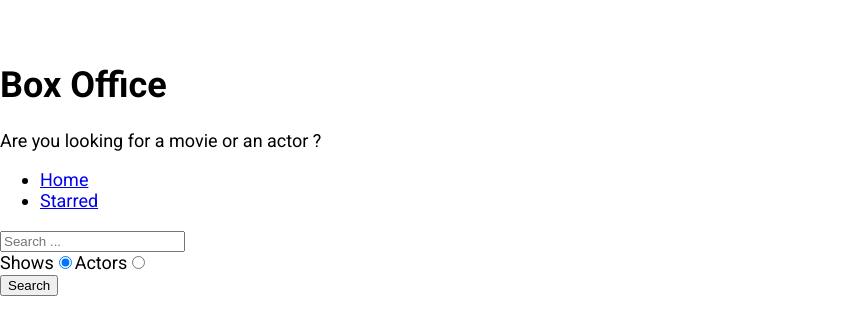
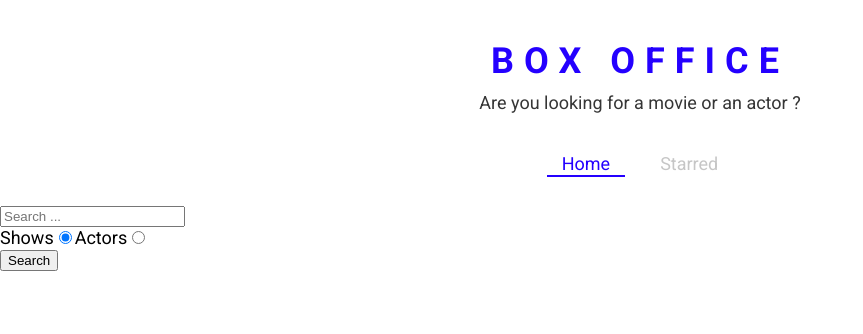
Before and after one commit to Mohamed-tahiri/Box-Office-React, a React (Create React App) app: page / in a window 1280 px wide. Shown: the top 334 px of the page, without its empty margins (0-863 px from the left). Built offline with nearby package versions, Linux system fonts and the light colour scheme.

Commit message:
defined theme for styled componenets and created a few styled components

```diff
--- a/src/App.js
+++ b/src/App.js
@@ -1,11 +1,21 @@
 import React from 'react';
 import { Switch , Route } from 'react-router-dom';
+import { ThemeProvider } from 'styled-components';
 import Home from './pages/Home';
 import Show from './pages/Show';
 import Starred from './pages/Starred';
 
+const theme = {
+  mainColors: {
+    blue:'#2400ff',
+    gray:'#c6c6c6',
+    dark:'#353535',
+  }
+}
+
 function App() {
   return (
+    <ThemeProvider theme={theme}>
       <Switch>
         <Route exact path="/">
           <Home />
@@ -22,7 +32,7 @@
           </div>
         </Route>
       </Switch>
-
+    </ThemeProvider>
   );
 }
 
--- a/src/components/Navs.js
+++ b/src/components/Navs.js
@@ -1,5 +1,6 @@
 import React from 'react';
-import { Link } from 'react-router-dom';
+import { useLocation } from 'react-router-dom';
+import { NavList , LinkStyled } from './Navs.styled'
 
 const LINKS = [
     {to:'/', text:'Home'},
@@ -8,13 +9,17 @@
 
 
 function Navs(){
+    const location = useLocation();
+
     return (
         <div>
-            <ul>
-                {
-                    LINKS.map(item =><li key={item.to}> <Link to={item.to}>{item.text}</Link> </li> )
-                }
-            </ul>
+            <NavList>
+                {LINKS.map(item =>(
+                    <li key={item.to}>
+                        <LinkStyled to={item.to} className={item.to === location.pathname ? 'active' : '' } >{item.text}</LinkStyled>
+                    </li>
+                ))}
+            </NavList>
         </div>
     );
 }
--- /dev/null
+++ b/src/components/Navs.styled.js
@@ -0,0 +1,41 @@
+import styled from "styled-components";
+import {Link} from 'react-router-dom'
+
+export const NavList = styled.ul`
+    display: flex;
+    justify-content: center;
+    list-style: none;
+    margin: 0 0 30px;
+    padding: 0;
+`
+
+export const LinkStyled = styled(Link)`
+    margin: 0 10px;
+    padding: 3px 15px;
+    position: relative;
+    text-decoration: none;
+    color: ${({theme}) => theme.mainColors.gray };
+    &.active {
+        color: ${({theme}) => theme.mainColors.blue };
+        &:after {
+            content: '';
+            position: absolute;
+            display: block;
+            height: 2px;
+            left: 0%;
+            bottom: 0;
+            background-color: ${({theme}) => theme.mainColors.blue };
+            animation: slide-in 0.3s ease-in forwards;
+            @keyframes slide-in {
+                from{
+                    left: 50%;
+                    width: 0;
+                }
+                to{
+                    left: 0%;
+                    width: 100%;
+                }
+            }
+        }
+    }
+`
--- a/src/components/Title.js
+++ b/src/components/Title.js
@@ -1,11 +1,12 @@
 import React from 'react'
+import { TitleWrapper } from './Title.styled'
 
 function Title({ title , subtitle }){
     return (
-        <div>
+        <TitleWrapper>
             <h1> { title }   </h1>
             <p>  { subtitle} </p>
-        </div>
+        </TitleWrapper>
     )
 }
 
--- /dev/null
+++ b/src/components/Title.styled.js
@@ -0,0 +1,18 @@
+import styled from "styled-components";
+
+export const TitleWrapper = styled.div`
+    text-align: center;
+    margin: 0 0 40px;
+
+    h1 {
+        color: ${({theme}) => theme.mainColors.blue};
+        letter-spacing: 10px;
+        text-transform: uppercase;
+        margin: 0 0 10px;
+    }
+
+    p{
+        color: ${({theme}) => theme.mainColors.dark };
+        margin: 0;
+    }
+`
```
Lines whose indentation alone changed are shown as unchanged.
